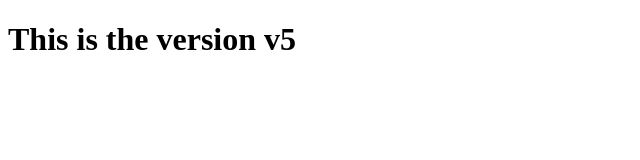
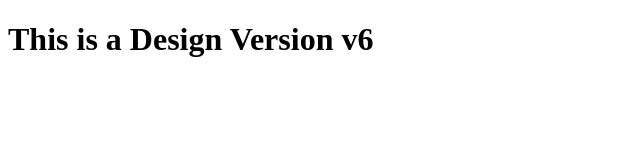
Before and after one commit to Sayef-Ahmed/gittest, a plain HTML site: page index.html in a window 1280 px wide. Shown: the whole page, without its empty margins (0-640 px from the left). Drawn offline with Linux system fonts and the light colour scheme.

Commit message:
design version v6 of index.html

```diff
--- a/index.html
+++ b/index.html
@@ -7,6 +7,6 @@
     <link rel="stylesheet0" href="styles.css">
 </head>
     <body>
-    	<h1>This is the version v5<h1>
+    	<h1>This is a Design Version v6<h1>
     </body>
 </html>
```
